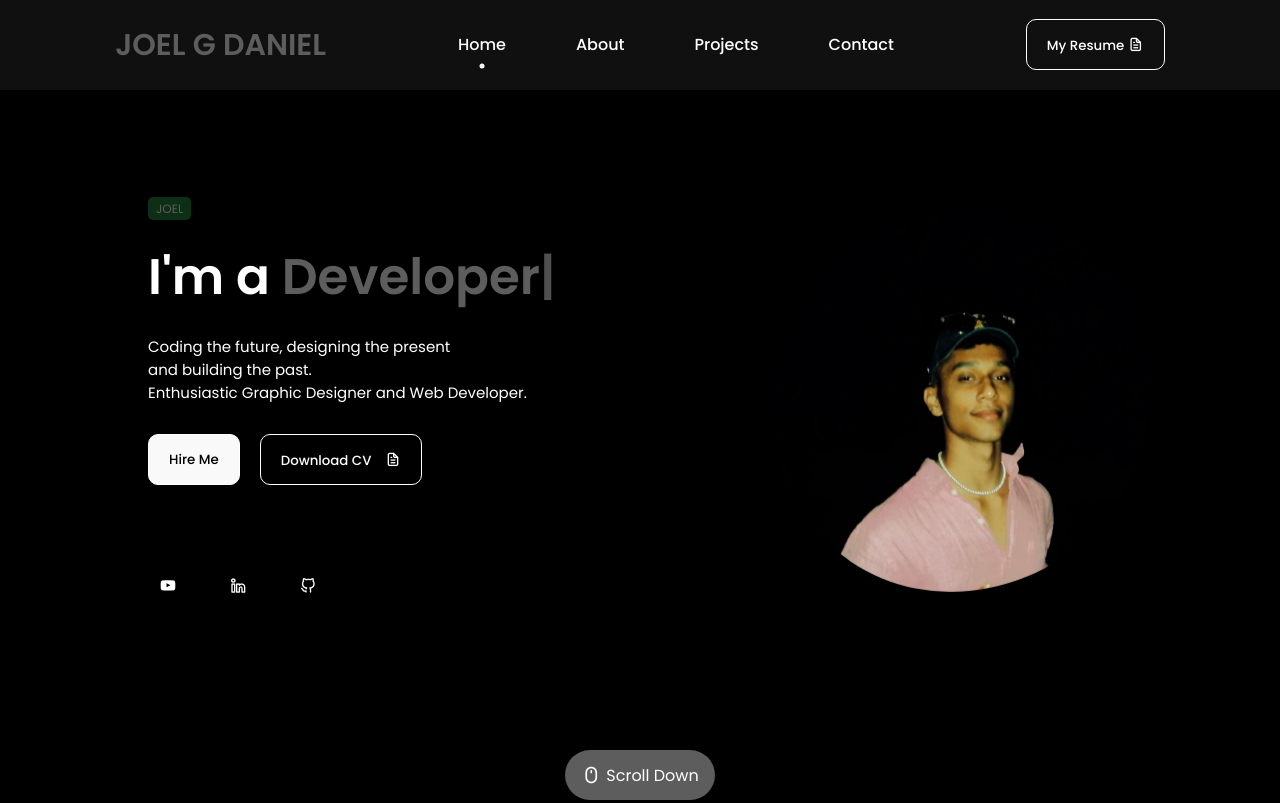
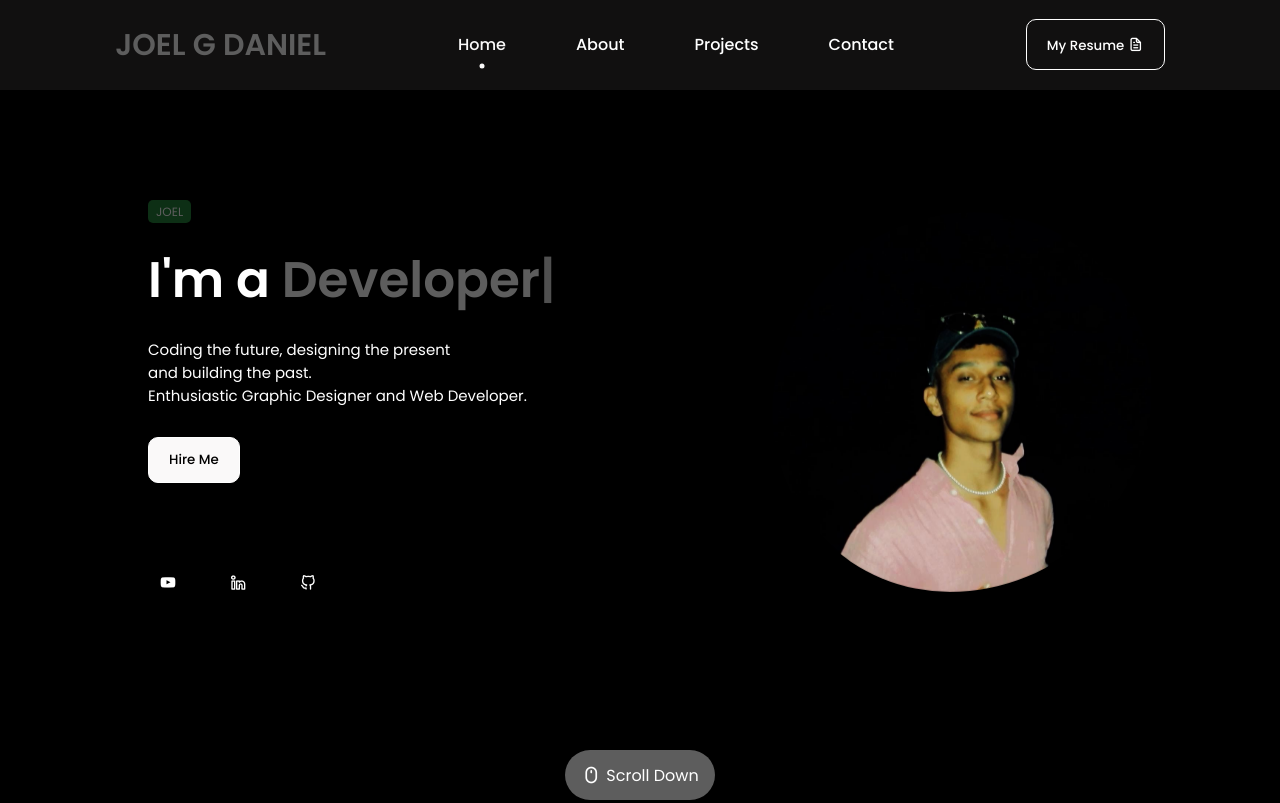
Before and after one commit to joelgdaniel/Portfolio-Website, a plain HTML site: page index.html in a window 1280 px wide. Shown: the top 803 px of the page. Drawn offline with nearby package versions, Linux system fonts and the light colour scheme.

Commit message:
index.html

```diff
--- a/index.html
+++ b/index.html
@@ -66,7 +66,6 @@
             </div>
             <div class="featured-text-btn">
                 <button class="btn blue-btn"><a href="#contact">Hire Me</a></button>
-                <button class="btn">Download CV <i class="uil uil-file-alt"></i></button>
             </div>
             <div class="social_icons">
                 <div class="icon">
```
